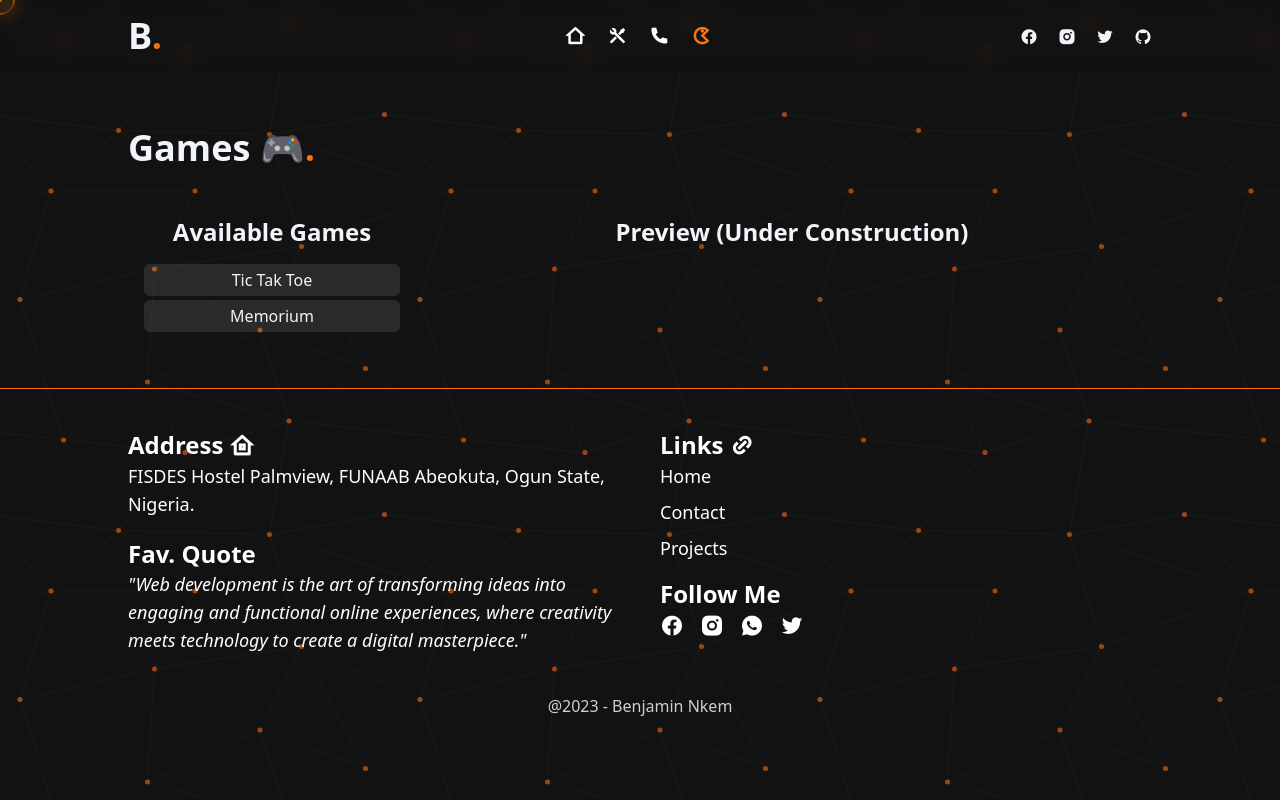
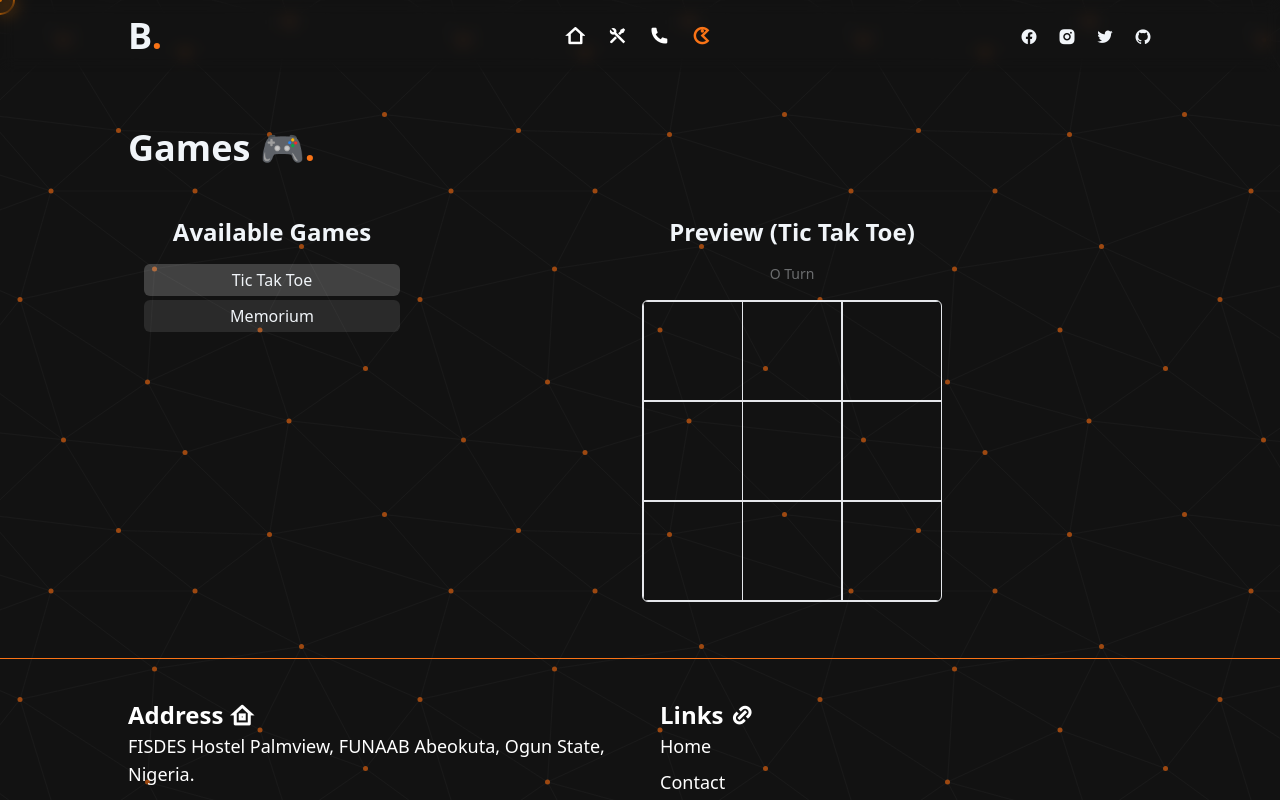
Before and after one commit to benjaminnkem/portfolio, a Next.js app: page /games in a window 1280 px wide. Shown: the top 800 px of the page. Built offline with nearby package versions, Linux system fonts and the light colour scheme.

Commit message:
Simplified Game Page

```diff
--- a/app/games/comps/Tic/TicTakToe.js
+++ b/app/games/comps/Tic/TicTakToe.js
@@ -1,5 +1,6 @@
-import { useEffect, useRef, useState } from "react";
+import { useContext, useEffect, useRef, useState } from "react";
 import TikBox from "./TicBox";
+import { GameContainerContext } from "../../game-container";
 
 const winningCombos = [
   [0, 1, 2],
@@ -12,7 +13,8 @@ const winningCombos = [
   [0, 4, 8],
 ];
 
-const TicTokToe = ({ curTurn, setCurTurn, setInfo }) => {
+const TicTokToe = () => {
+  const { curTurn, setCurTurn, setInfo } = useContext(GameContainerContext);
   const [boxFilled, setBoxFilled] = useState(0);
   const [boxes, setBoxes] = useState([
     { id: 1, sign: "" },
--- a/app/games/game-container.js
+++ b/app/games/game-container.js
@@ -1,9 +1,11 @@
 "use client";
 import TicTokToe from "./comps/Tic/TicTakToe";
-import { useState } from "react";
+import { createContext, useState } from "react";
+
+export const GameContainerContext = createContext();
 
 const GameContainer = ({ games }) => {
-  const [selectedGame, setSelectedGame] = useState("none");
+  const [selectedGame, setSelectedGame] = useState("Tic Tak Toe");
   const [curTurn, setCurTurn] = useState(["X", "O"][Math.floor(Math.random() * ["X", "O"].length)]);
   const [info, setInfo] = useState(`${curTurn} Turn`);
 
@@ -11,8 +13,18 @@ const GameContainer = ({ games }) => {
     setSelectedGame(name);
   };
 
+  const contextValue = {
+    selectedGame,
+    setSelectedGame,
+    curTurn,
+    setCurTurn,
+    info,
+    setInfo,
+  };
+
   return (
     <>
+      <GameContainerContext.Provider value={contextValue}>
         <div className="md:grid gap-4" style={{ gridTemplateColumns: "2fr 5fr" }}>
           <div className="p-4">
             <h2 className="font-bold text-2xl text-center">Available Games</h2>
@@ -32,14 +44,14 @@ const GameContainer = ({ games }) => {
           </div>
 
           <div className="p-4">
-          <h2 className="font-bold md:text-2xl text-xl text-center">Preview (Under Construction)</h2>
+            <h2 className="font-bold md:text-2xl text-xl text-center">Preview ({selectedGame})</h2>
 
             <div className="mt-4">
               {selectedGame === "Tic Tak Toe" && (
                 <>
                   <p className="opacity-40 text-sm text-center mt-4">{info}</p>
                   <div>
-                  <TicTokToe curTurn={curTurn} setCurTurn={setCurTurn} setInfo={setInfo} />
+                    <TicTokToe />
                   </div>
                 </>
               )}
@@ -53,6 +65,7 @@ const GameContainer = ({ games }) => {
             </div>
           </div>
         </div>
+      </GameContainerContext.Provider>
     </>
   );
 };
--- a/package.json
+++ b/package.json
@@ -14,7 +14,7 @@
     "eslint-config-next": "13.4.7",
     "framer-motion": "^10.12.18",
     "mongoose": "^7.4.0",
-    "next": "13.4.7",
+    "next": "^13.4.12",
     "postcss": "8.4.24",
     "react": "18.2.0",
     "react-dom": "18.2.0",
```
Also changed, not shown: app/games/comps/Tic/TicBox.js (+3 -5 lines), 1 other file (tests, documents, lock files or other folders). Lines whose indentation alone changed are shown as unchanged.
